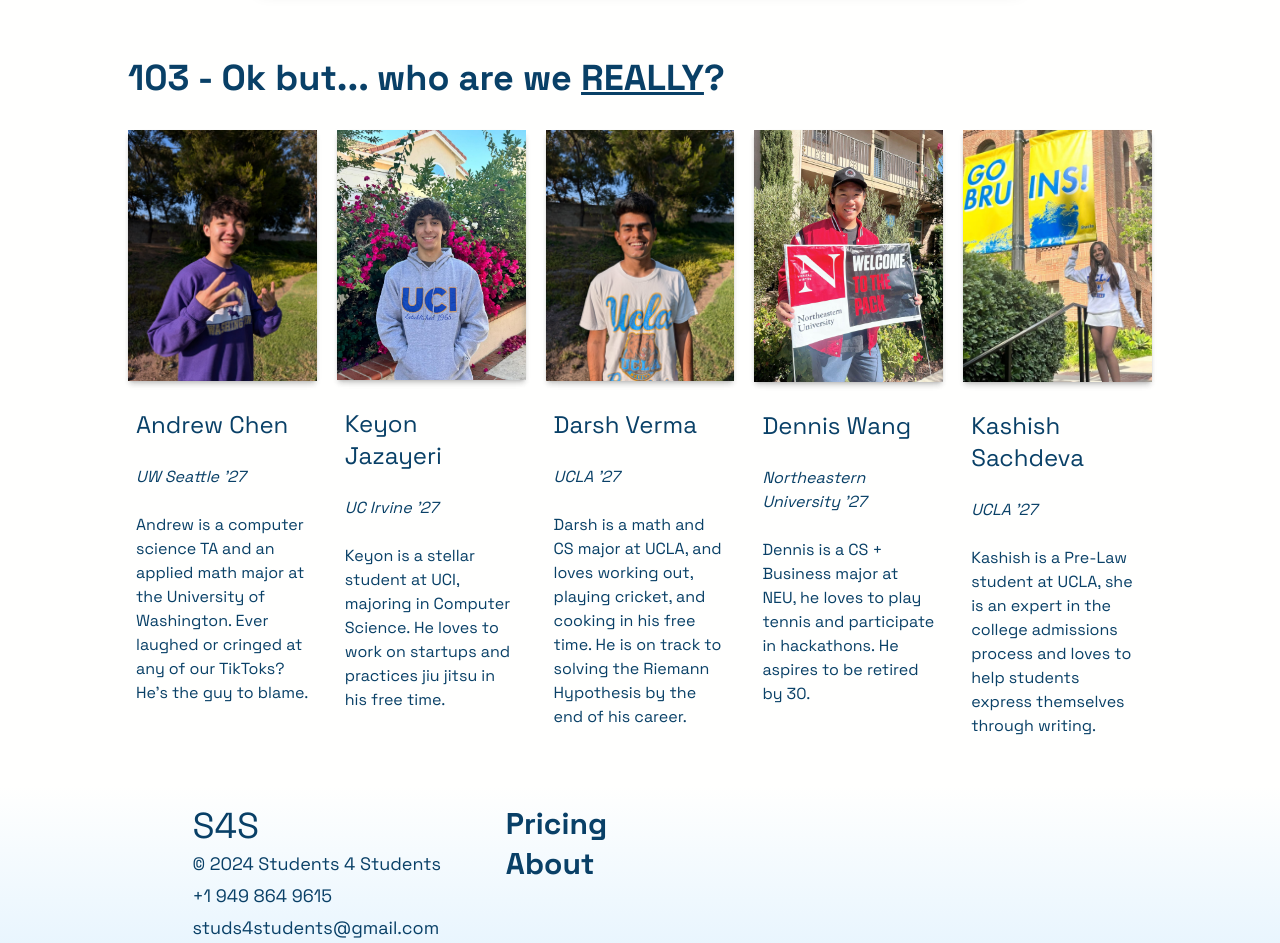
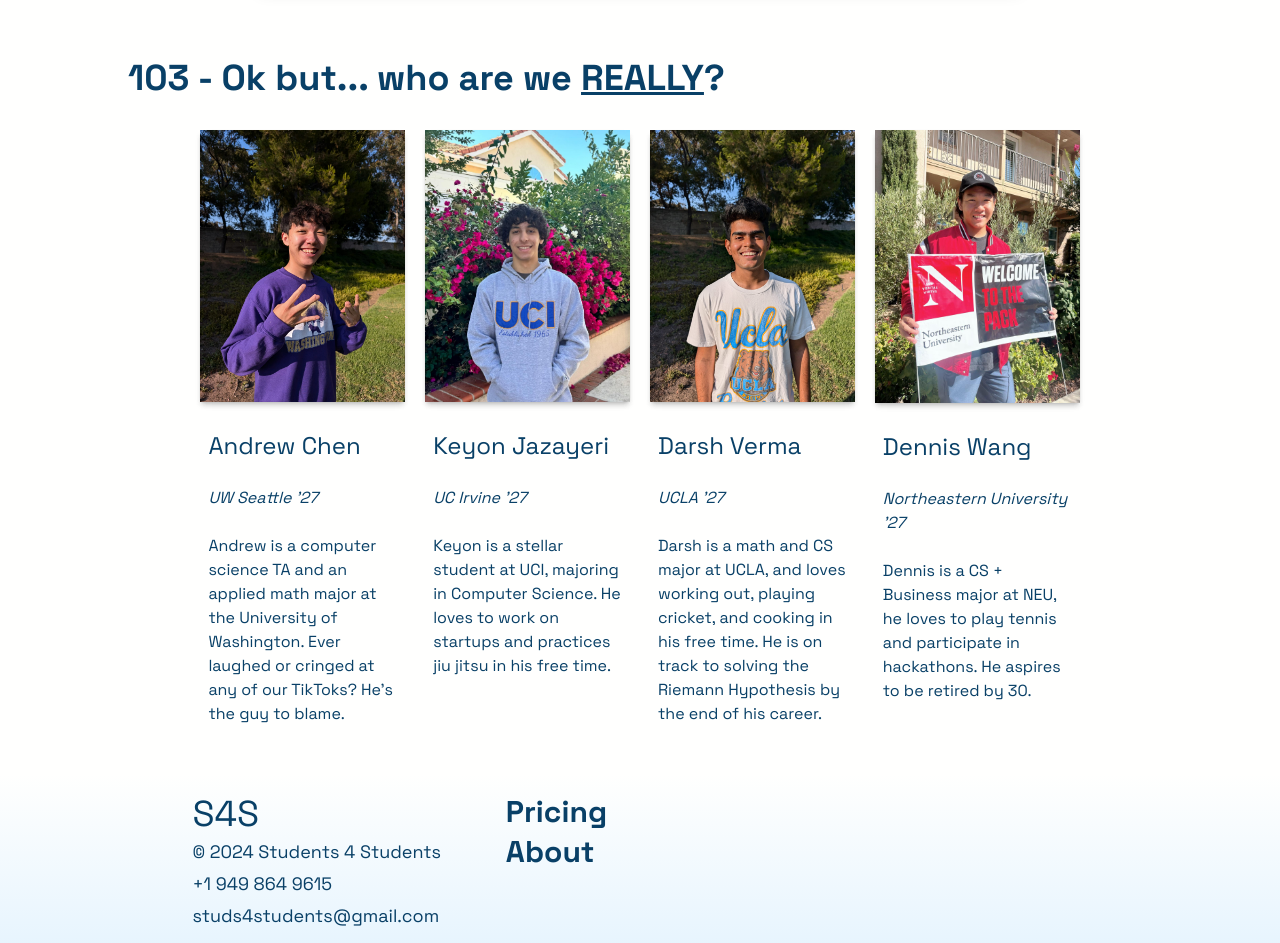
Before and after one commit to denniwang/s4s-website, a Next.js app: page /about in a window 1280 px wide. Shown: the part 1940-2883 px from the top of the page. Built offline with nearby package versions, Linux system fonts and the light colour scheme.

Commit message:
removed kashish

```diff
--- a/src/app/about/page.tsx
+++ b/src/app/about/page.tsx
@@ -36,13 +36,6 @@ export default function About() {
       desc: 'Dennis is a CS + Business major at NEU, he loves to play tennis and participate in hackathons. He aspires to be retired by 30.',
       delay: 300
     },
-    {
-      img: '/kashish.jpg',
-      name: 'Kashish Sachdeva',
-      school: "UCLA '27",
-      desc: 'Kashish is a Pre-Law student at UCLA, she is an expert in the college admissions process and loves to help students express themselves through writing.',
-      delay: 400
-    }
   ]
   function PersonCard({
     img,
```
Also changed, not shown: public/kashish.jpg (deleted).
